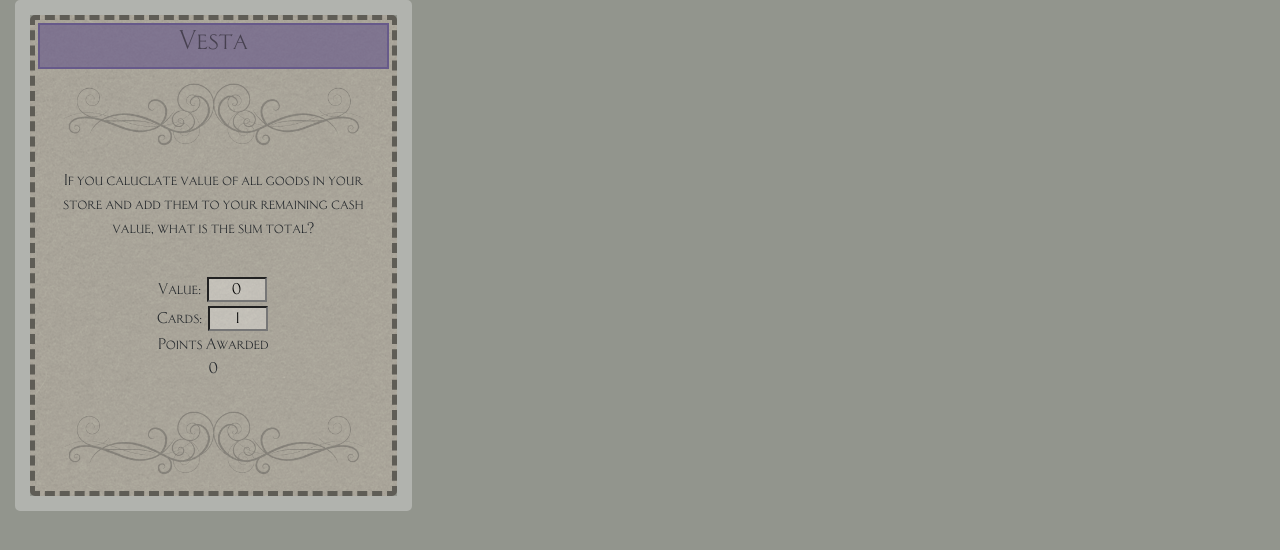
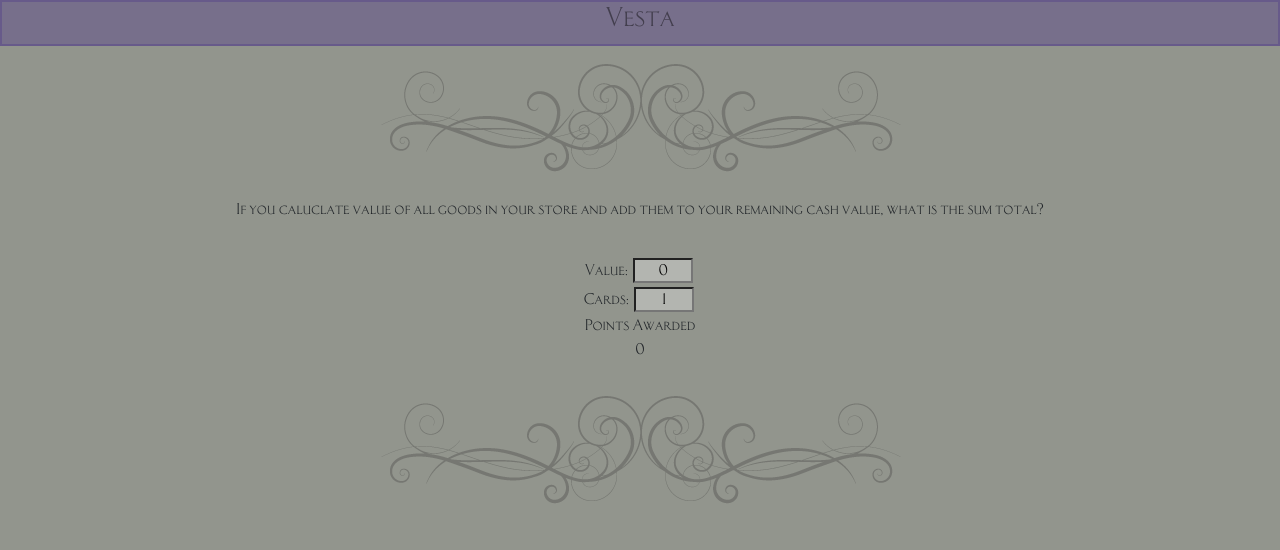
Before and after one commit to Chris3y/ConcordiaCompanion, a website: page index.htm in a window 1280 px wide. Drawn offline with nearby package versions, Linux system fonts and the light colour scheme.

Commit message:
for to commit

```diff
--- a/index.htm
+++ b/index.htm
@@ -13,25 +13,15 @@
     <script src="https://unpkg.com/react@16/umd/react.development.js"></script>
     <script src="https://unpkg.com/react-dom@16/umd/react-dom.development.js"></script>
     <script src="https://unpkg.com/babel-standalone@6.15.0/babel.min.js"></script>
+    <script type="text/javascript" src="https://cdnjs.cloudflare.com/ajax/libs/react-transition-group/2.2.1/react-transition-group.js"></script>
+    <script type="text/babel" src="./scripts/cardCount.js"></script>
+    <script type="text/babel" src="./scripts/ruleDescription.js"></script>
+    <script type="text/babel" src="./scripts/pageTitle.js"></script>
   	<script type="text/babel"	src="./scripts/concordia.js"></script>
 
   </head>
   <body>
-    <div id="page">
-      <div class="container-fluid">
-        <div class="row">
-          <div class="col-md-6 col-lg-4">
-            <div class="page-border">
-              <div class="internal-border">
-                <div id="app">
-
-                </div>
-        		  </div>
-            </div>
-          </div>
-        </div>
-      </div>
+    <div id="app">
     </div>
-
   </body>
 </html>
```
